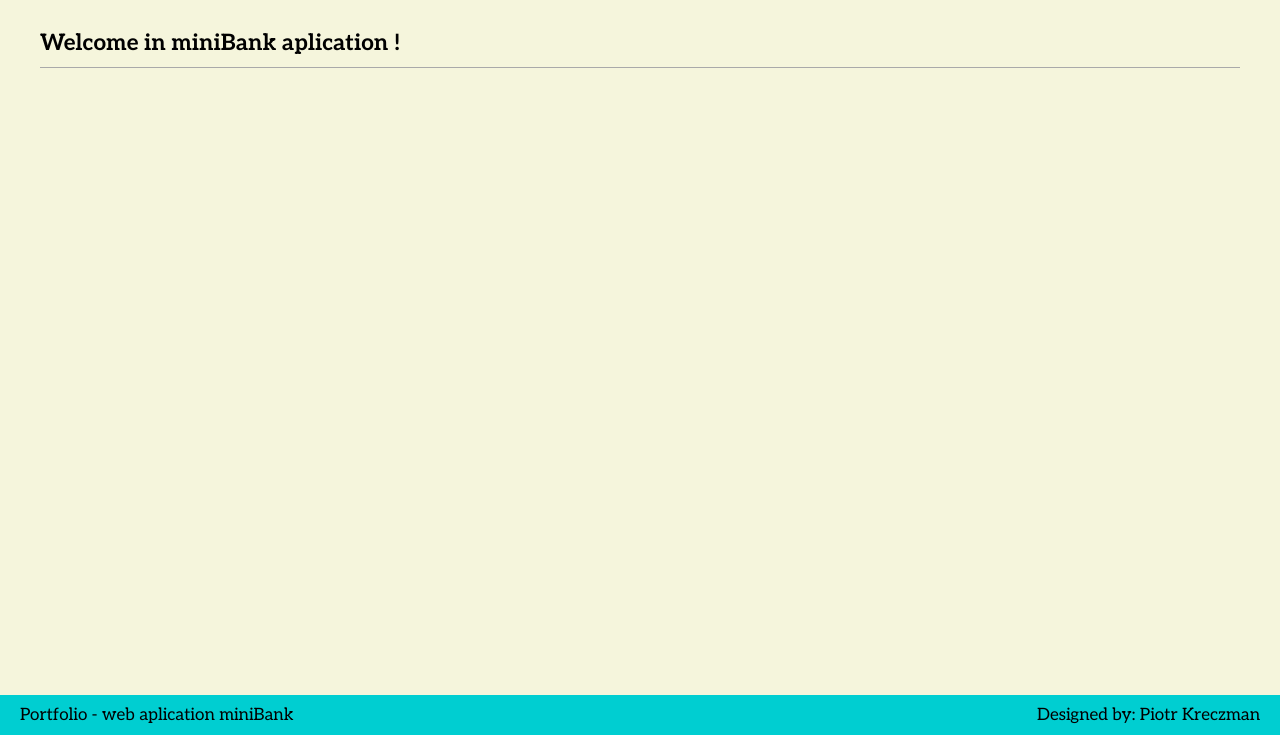
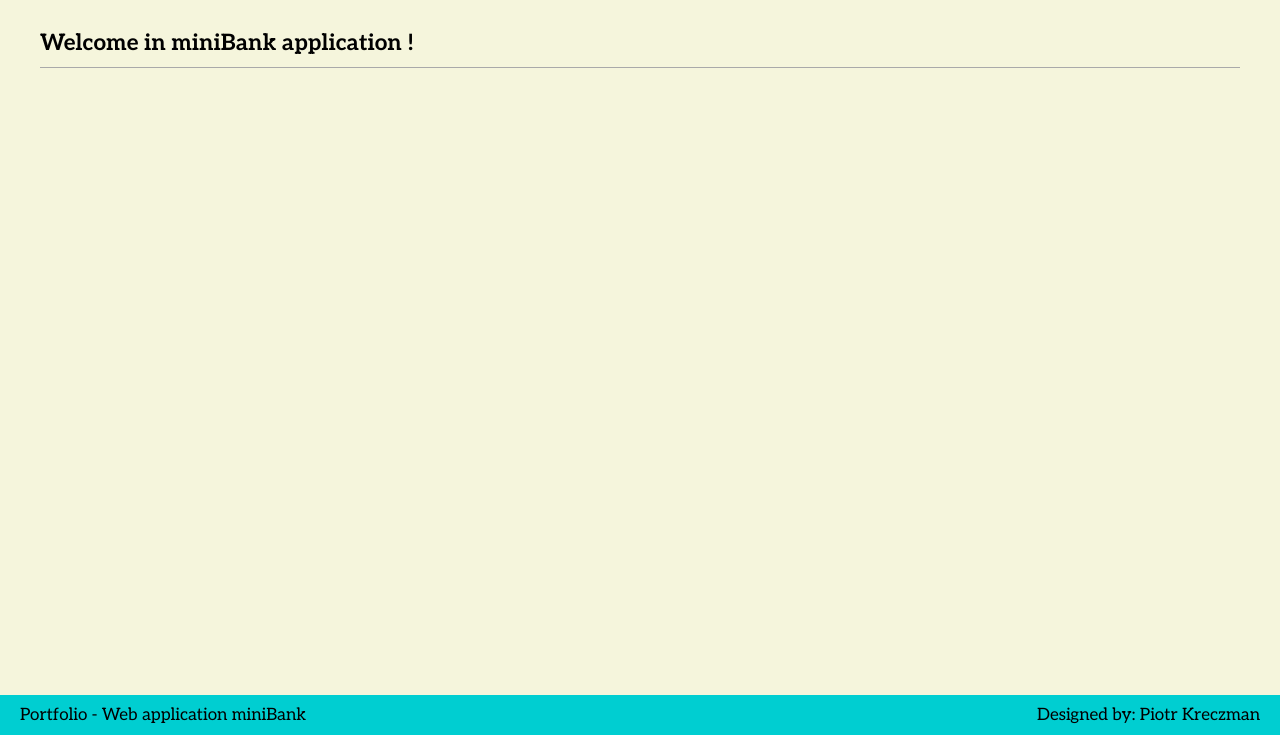
Before and after one commit to pkrecz/minibank, a Django app: template minibankapp/templates/minibankapp/dashboard.html in a window 1280 px wide. Shown: the part 65-800 px from the top of the page. Run offline with Django 5.2, Linux system fonts and the light colour scheme; the template is opened without the code that fills it, so the values that code supplies are empty; some web fonts are replaced.

Commit message:
Small correction

```diff
--- a/minibankapp/templates/main.html
+++ b/minibankapp/templates/main.html
@@ -95,7 +95,7 @@
 </main>
 
 <footer>
-	<span style="float:left">Portfolio - web aplication miniBank</span>
+	<span style="float:left">Portfolio - Web application miniBank</span>
   <span style="float:right">Designed by: Piotr Kreczman</span>
 </footer>
 
--- a/minibankapp/templates/minibankapp/dashboard.html
+++ b/minibankapp/templates/minibankapp/dashboard.html
@@ -3,7 +3,7 @@
 {% block content %}
 
 <div>
-    <h2>Welcome in miniBank aplication !</h2>
+    <h2>Welcome in miniBank application !</h2>
 </div>
 
 {% endblock %}
```
